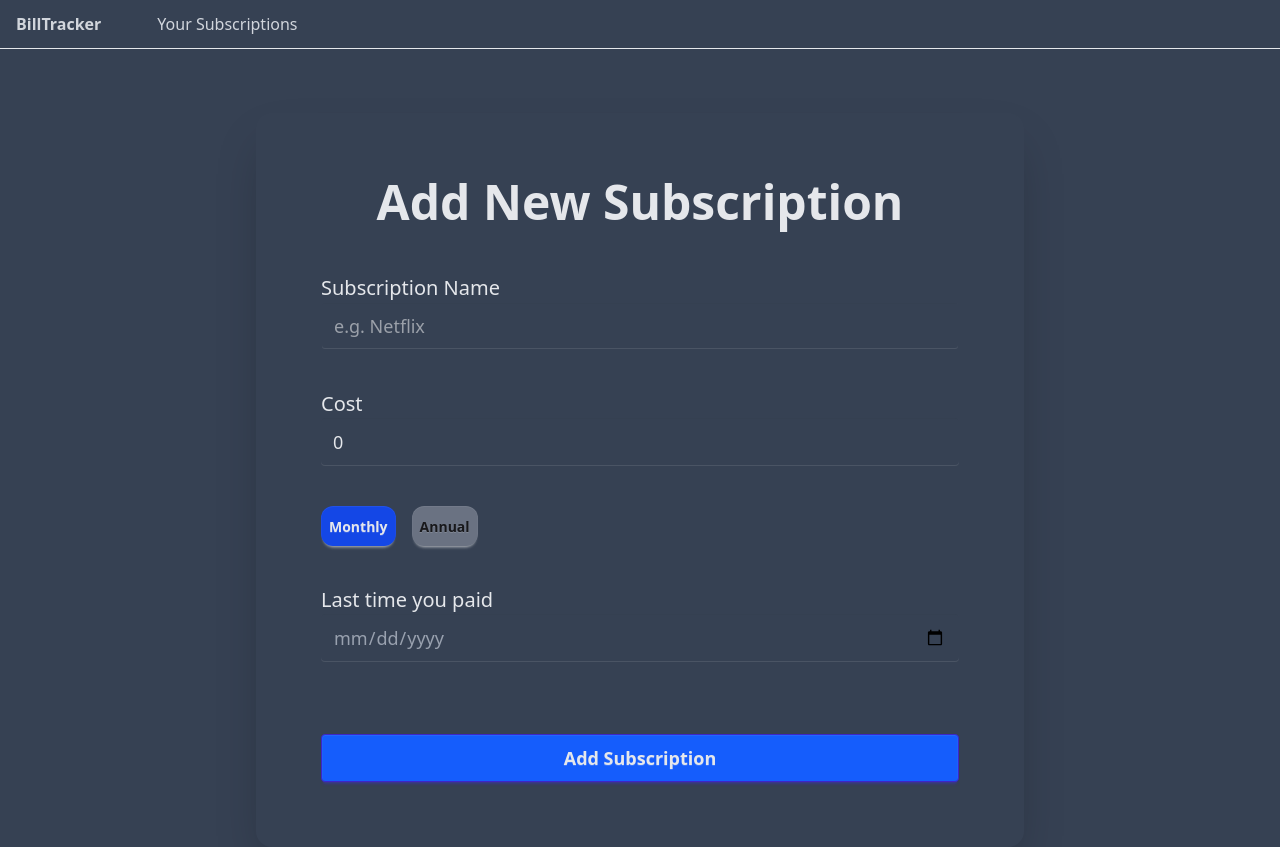
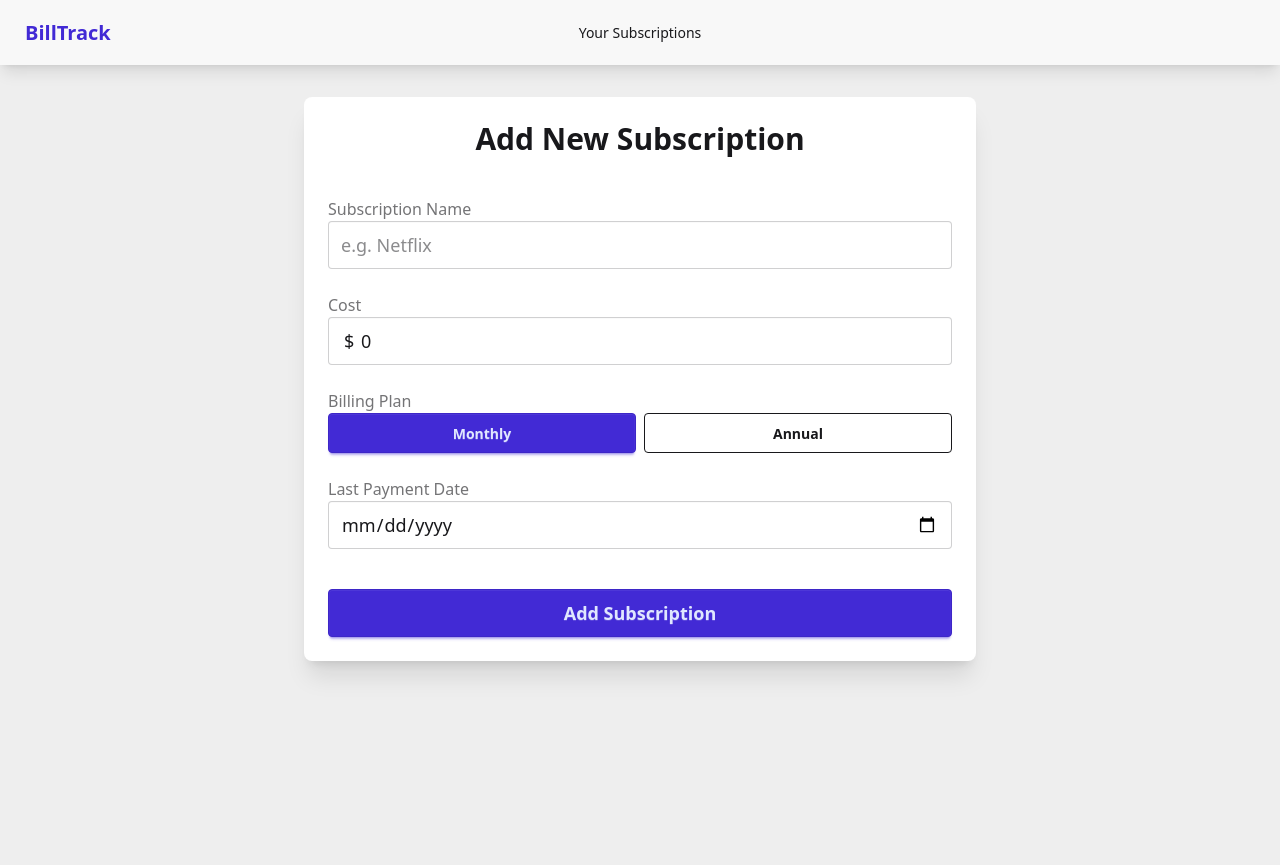
Before and after one commit to qredd121/bill_track, a Next.js app: page /add in a window 1280 px wide. Built offline with nearby package versions, Linux system fonts and the light colour scheme; no server answers.

Commit message:
Redisigned the whole website, finally all the pages look pretty cool

```diff
--- a/src/app/add/page.tsx
+++ b/src/app/add/page.tsx
@@ -1,6 +1,5 @@
 "use client";
 
-import Navbar from "@/components/Navbar";
 import SubscriptionCard from "@/components/SubscriptionCard";
 import { CreateSubscription } from "@/types";
 import { useRouter } from "next/navigation";
@@ -23,13 +22,14 @@ export default function Add() {
     router.push("/all");
   }
   return (
-    <div className="min-h-screen bg-gray-700">
-      <Navbar isAdd={true} />
-      <SubscriptionCard
-        title="Add New Subscription"
-        buttonTitle="Add Subscription"
-        handleSubmit={handleSubmit}
-      />
+    <div className="min-h-screen bg-base-300">
+      <div className="container mx-auto px-4 py-8">
+        <SubscriptionCard
+          title="Add New Subscription"
+          buttonTitle="Add Subscription"
+          handleSubmit={handleSubmit}
+        />
+      </div>
     </div>
   );
 }
--- a/src/app/all/page.tsx
+++ b/src/app/all/page.tsx
@@ -1,7 +1,6 @@
 "use client";
 
 import Loader from "@/components/Loader";
-import Navbar from "@/components/Navbar";
 import NoSubscriptions from "@/components/NoSubscriptions";
 import Table from "@/components/Table";
 import { MessageContext } from "@/components/WsProvider";
@@ -9,7 +8,7 @@ import { Subscription } from "@/types";
 import { useContext, useEffect, useState } from "react";
 
 export default function All() {
-  const [subscriptions, setSubscriptions] = useState<Subscription[]>([]);
+  const [subscriptions, setSubscriptions] = useState<Subscription[]>();
   const message = useContext(MessageContext);
 
   useEffect(() => {
@@ -28,20 +27,31 @@ export default function All() {
   }
 
   return (
-    <div className="bg-gray-700 min-h-screen">
-      <Navbar />
-      {subscriptions.length > 0 && (
-        <div className="flex items-center justify-center inset-0">
+    <div className="bg-base-300 min-h-screen">
+      <div className="container mx-auto px-4 py-8">
+        {subscriptions && subscriptions.length > 0 && (
+          <div className="space-y-6">
+            <div className="text-center">
+              <h1 className="text-3xl font-bold text-base-content mb-2">
+                Your Subscriptions
+              </h1>
+              <p className="text-base-content/70">
+                Manage all your recurring payments
+              </p>
+            </div>
             <Table
               handleDeletion={handleDeletion}
               subscriptions={subscriptions}
             />
           </div>
         )}
-      {subscriptions.length == 0 && <NoSubscriptions />}
+        {subscriptions && subscriptions.length === 0 && <NoSubscriptions />}
         {!subscriptions && (
-        <Loader className="justify-center absolute right-1/2 bottom-1/2" />
+          <div className="flex justify-center items-center min-h-[50vh]">
+            <Loader />
+          </div>
         )}
+      </div>
     </div>
   );
 }
--- a/src/app/layout.tsx
+++ b/src/app/layout.tsx
@@ -2,6 +2,7 @@ import type { Metadata } from "next";
 import "./globals.css";
 import React from "react";
 import WsProvider from "@/components/WsProvider";
+import Navbar from "@/components/Navbar";
 
 export const metadata: Metadata = {
   title: "BillTrack",
@@ -16,7 +17,10 @@ export default function RootLayout({
   return (
     <html lang="en">
       <body className="bg-accent">
-        <WsProvider>{children}</WsProvider>
+        <WsProvider>
+          <Navbar />
+          {children}
+        </WsProvider>
       </body>
     </html>
   );
--- a/src/components/Navbar.tsx
+++ b/src/components/Navbar.tsx
@@ -1,23 +1,36 @@
-import { NavbarProps } from "@/types";
+"use client";
+
+import { usePathname } from "next/navigation";
 import AddSVG from "./AddSVG";
 
-export default function Navbar({ className, isAdd }: NavbarProps) {
+export default function Navbar({ className }: { className?: string }) {
+  const pathname = usePathname();
+  const isAddPage = pathname === "/add";
+
   return (
-    <div className={`border-b-1 border-b-gray-200 py-3 flex ${className}`}>
-      <a className="cursor-pointer" href="/">
-        <p className="text-gray-300 font-bold mr-10 pl-4">BillTracker</p>
-      </a>
-      <a className="cursor-pointer" href="all">
-        <p className="text-gray-300 mr-10 pl-4">Your Subscriptions</p>
-      </a>
-      {!isAdd && (
-        <a
-          href="/add"
-          className="btn-outline btn-xs text-gray-300 hover:text-white cursor-pointer text-lg justify-end ml-auto"
-        >
-          <AddSVG className="mr-4 w-8 h-8" />
+    <div className={`navbar bg-base-200 shadow-lg ${className || ""}`}>
+      <div className="navbar-start">
+        <a className="btn btn-ghost text-xl font-bold text-primary" href="/">
+          BillTrack
         </a>
-      )}
+      </div>
+      <div className="navbar-center">
+        <ul className="menu menu-horizontal px-1">
+          <li>
+            <a className="text-base-content hover:text-primary" href="/all">
+              Your Subscriptions
+            </a>
+          </li>
+        </ul>
+      </div>
+      <div className="navbar-end">
+        {!isAddPage && (
+          <a href="/add" className="btn btn-primary btn-sm gap-2">
+            <AddSVG className="w-4 h-4" />
+            <span className="hidden sm:inline">Add</span>
+          </a>
+        )}
+      </div>
     </div>
   );
 }
--- a/src/components/SubscriptionCard.tsx
+++ b/src/components/SubscriptionCard.tsx
@@ -19,9 +19,10 @@ export default function SubscriptionCard({
   );
 
   return (
-    <div className="flex items-center justify-center bg-gray-700 mt-16">
-      <div className="w-full max-w-3xl p-16 border border-gray-700 rounded-2xl shadow-2xl ">
-        <h2 className="text-5xl font-bold mb-12 text-center text-gray-200">
+    <div className="flex justify-center">
+      <div className="card bg-base-100 shadow-xl w-full max-w-2xl">
+        <div className="card-body">
+          <h2 className="card-title text-3xl font-bold text-center text-base-content mb-8 justify-center">
             {title}
           </h2>
           <form
@@ -29,23 +30,32 @@ export default function SubscriptionCard({
               e.preventDefault();
               handleSubmit({ name, cost, plan, paydate });
             }}
-          className="flex flex-col gap-10"
+            className="space-y-6"
           >
-          <label className="form-control w-full">
-            <span className="label-text mb-2 text-xl text-gray-200">
+            <div className="form-control">
+              <label className="label">
+                <span className="label-text text-base font-medium">
                   Subscription Name
                 </span>
+              </label>
               <input
                 type="text"
                 value={name}
                 onChange={(e) => setName(e.target.value)}
                 required
-              className="input outline-none input-lg w-full bg-gray-700 text-white font-light border-transparent"
+                className="input input-bordered input-lg w-full"
                 placeholder="e.g. Netflix"
               />
+            </div>
+
+            <div className="form-control">
+              <label className="label">
+                <span className="label-text text-base font-medium">Cost</span>
               </label>
-          <label className="form-control w-full">
-            <span className="label-text mb-2 text-xl text-gray-200">Cost</span>
+              <div className="relative">
+                <span className="absolute left-4 top-1/2 transform -translate-y-1/2 text-base-content text-lg font-medium z-10">
+                  $
+                </span>
                 <input
                   type="number"
                   value={cost}
@@ -53,57 +63,62 @@ export default function SubscriptionCard({
                   required
                   min="0"
                   step="0.01"
-              className="input outline-none input-lg w-full bg-gray-700 text-gray-200 font-light border-none"
-              placeholder="e.g. 9.99"
+                  className="input input-bordered input-lg w-full pl-8"
+                  placeholder="9.99"
                 />
+              </div>
+            </div>
+
+            <div className="form-control">
+              <label className="label">
+                <span className="label-text text-base font-medium">
+                  Billing Plan
+                </span>
               </label>
-          <div className="flex gap gap-4">
-            <a
-              onClick={() =>
-                plan === "monthly" ? setPlan("annual") : setPlan("monthly")
-              }
-              className={
-                `btn border-none rounded-xl p-2 cursor-pointer ` +
-                (plan === "monthly"
-                  ? "bg-blue-700 text-gray-200"
-                  : "bg-gray-500 hover:bg-blue-700")
-              }
+              <div className="flex gap-2 w-full">
+                <button
+                  type="button"
+                  onClick={() => setPlan("monthly")}
+                  className={`btn flex-1 ${
+                    plan === "monthly" ? "btn-primary" : "btn-outline"
+                  }`}
                 >
                   Monthly
-            </a>
-            <a
-              onClick={() =>
-                plan === "monthly" ? setPlan("annual") : setPlan("monthly")
-              }
-              className={
-                `btn border-none rounded-xl p-2 cursor-pointer ` +
-                (plan === "annual"
-                  ? "bg-blue-700 text-white"
-                  : "bg-gray-500 hover:bg-blue-700")
-              }
+                </button>
+                <button
+                  type="button"
+                  onClick={() => setPlan("annual")}
+                  className={`btn flex-1 ${
+                    plan === "annual" ? "btn-primary" : "btn-outline"
+                  }`}
                 >
                   Annual
-            </a>
+                </button>
               </div>
-          <label className="form-control w-full">
-            <span className="label-text mb-2 text-xl text-gray-200">
-              Last time you paid
+            </div>
+
+            <div className="form-control">
+              <label className="label">
+                <span className="label-text text-base font-medium">
+                  Last Payment Date
                 </span>
+              </label>
               <input
                 type="date"
                 value={paydate}
                 onChange={(e) => setPaydate(e.target.value)}
                 required
-              className="input outline-none input-lg w-full bg-gray-700 text-gray-400 font-light border-none"
+                className="input input-bordered input-lg w-full"
               />
-          </label>
-          <button
-            type="submit"
-            className="btn btn-primary btn-lg mt-8 text-gray-200 bg-blue-600 hover:bg-blue-700"
-          >
+            </div>
+
+            <div className="card-actions justify-end pt-4">
+              <button type="submit" className="btn btn-primary btn-lg w-full">
                 {buttonTitle}
               </button>
+            </div>
           </form>
+        </div>
       </div>
     </div>
   );
--- a/src/components/Table.tsx
+++ b/src/components/Table.tsx
@@ -9,31 +9,43 @@ export default function Table({
 }: TableProps) {
   const router = useRouter();
   return (
-    <div
-      className={`${className} rounded-2xl shadow-2xl h-full w-1/2 text-gray-200 flex items-center p-16 mt-32`}
-    >
+    <div className={`card bg-base-100 shadow-xl ${className}`}>
+      <div className="card-body p-0">
+        <div className="overflow-x-auto">
           <table className="table">
             <thead>
               <tr>
-            <th>Name</th>
-            <th>Cost</th>
-            <th>Plan</th>
-            <th>Due Date</th>
+                <th className="text-base-content font-semibold">Name</th>
+                <th className="text-base-content font-semibold">Cost</th>
+                <th className="text-base-content font-semibold">Plan</th>
+                <th className="text-base-content font-semibold">Due Date</th>
+                <th className="text-base-content font-semibold">Actions</th>
               </tr>
             </thead>
-        <tbody className="">
+            <tbody>
               {subscriptions.map((sub) => (
                 <tr
                   key={sub.id}
-              className="text-xl cursor-pointer hover:text-gray-400"
+                  className="hover:bg-base-200 cursor-pointer transition-colors"
                   onClick={() => router.push(`${sub.id}`)}
                 >
-              <td>{sub.name}</td>
-              <td>{sub.cost.toFixed(2)}</td>
-              <td>{sub.plan.charAt(0).toUpperCase() + sub.plan.slice(1)}</td>
-              <td>{sub.paydate.slice(0, 10)}</td>
-              <td
-                className="hover:text-red-400"
+                  <td className="font-medium text-base-content">{sub.name}</td>
+                  <td className="text-base-content">
+                    <span className="font-mono">
+                      ${parseFloat(sub.cost).toFixed(2)}
+                    </span>
+                  </td>
+                  <td>
+                    <span className="badge badge-outline">
+                      {sub.plan.charAt(0).toUpperCase() + sub.plan.slice(1)}
+                    </span>
+                  </td>
+                  <td className="text-base-content font-mono">
+                    {sub.paydate.slice(0, 10)}
+                  </td>
+                  <td>
+                    <button
+                      className="btn btn-ghost btn-sm text-error hover:bg-error hover:text-error-content"
                       onClick={(e) => {
                         e.preventDefault();
                         e.stopPropagation();
@@ -41,11 +53,14 @@ export default function Table({
                       }}
                     >
                       <BinSVG />
+                    </button>
                   </td>
                 </tr>
               ))}
             </tbody>
           </table>
         </div>
+      </div>
+    </div>
   );
 }
```
Also changed, not shown: src/app/[id]/page.tsx (+8 -6 lines), src/app/page.tsx (+6 -4 lines), src/components/DashboardCards.tsx (+10 -10 lines), src/components/NoSubscriptions.tsx (+15 -3 lines). Lines whose indentation alone changed are shown as unchanged.
